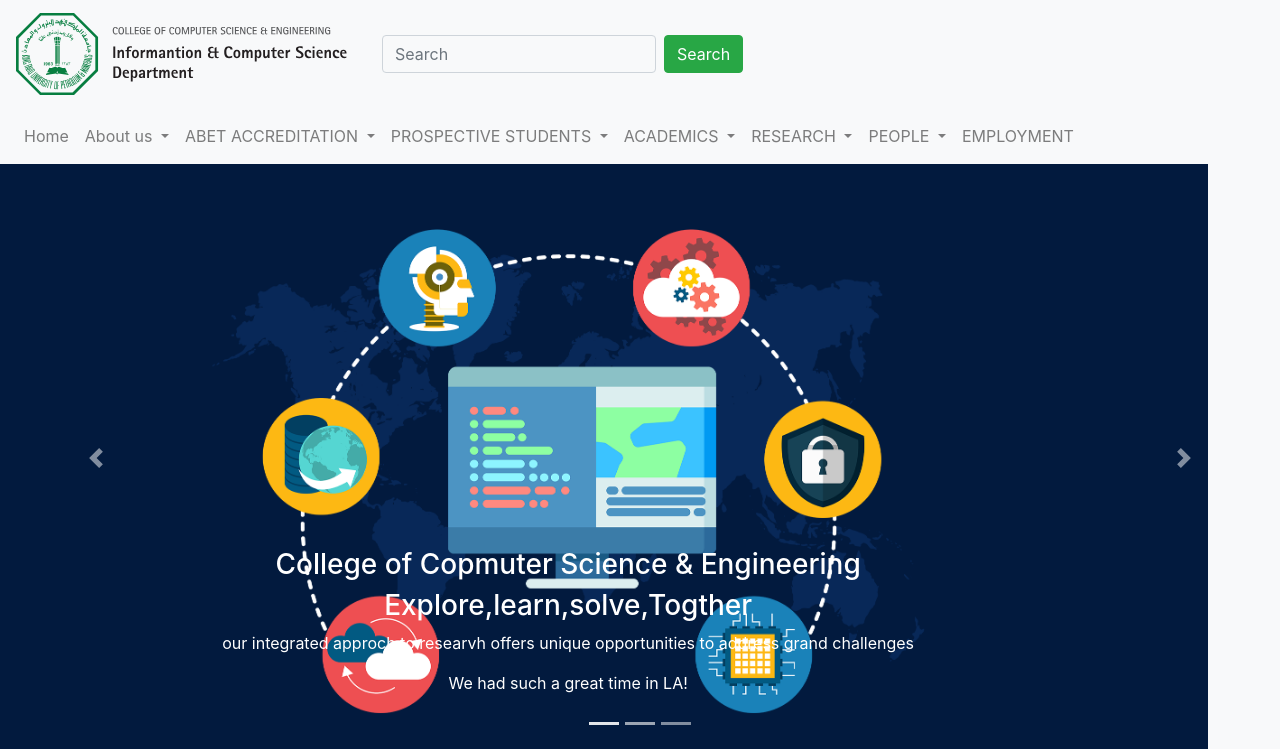
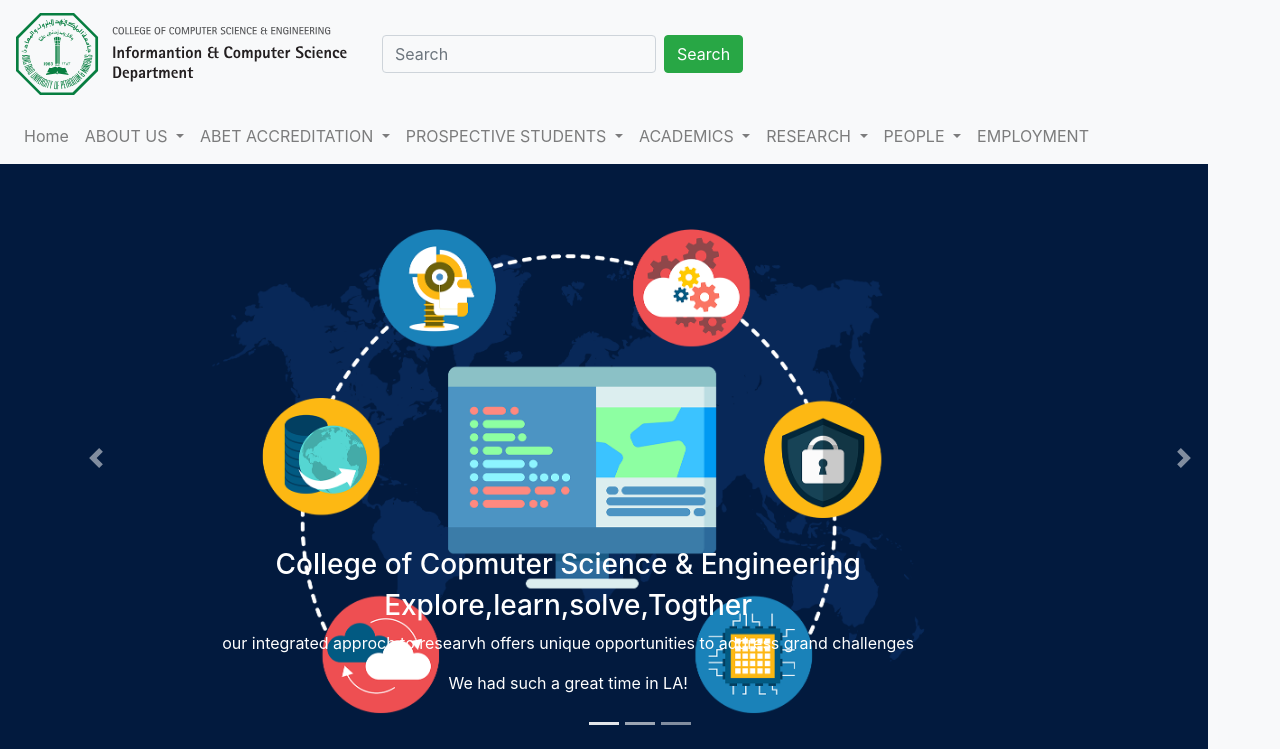
Before and after one commit to royalknights-20/SWE363HW3, a plain HTML site: page index.html in a window 1280 px wide. Shown: the top 749 px of the page. Drawn offline with nearby package versions, Linux system fonts and the light colour scheme.

Commit message:
updated file

```diff
--- a/index.html
+++ b/index.html
@@ -46,7 +46,7 @@
               <li class="nav-item dropdown">
 
                 <a class="nav-link dropdown-toggle" href="#" id="navbardrop" data-toggle="dropdown">
-                  About us
+                  ABOUT US
               </a>
                 <div class="dropdown-menu">
                   <a class="dropdown-item" href="http://www.kfupm.edu.sa/departments/ics/SitePages/en/Contact_Us.aspx">contatct us</a>
```
